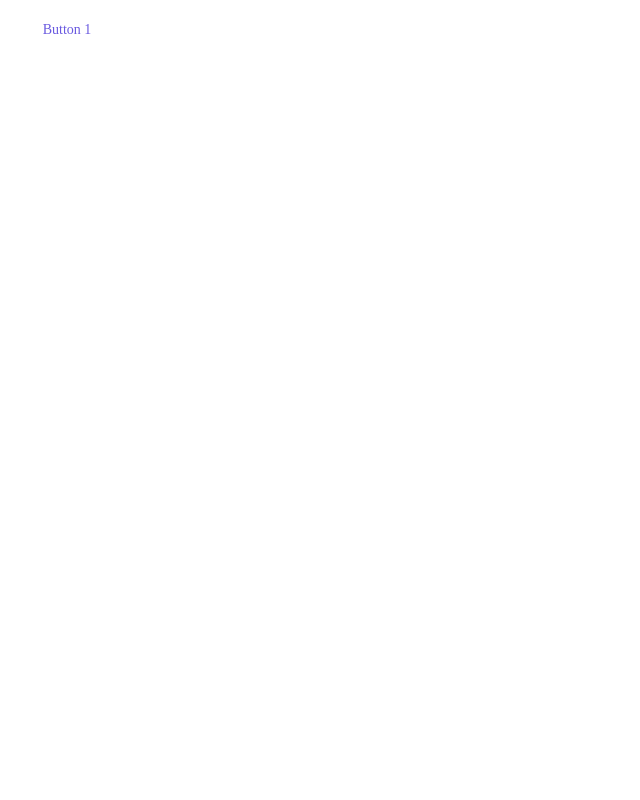
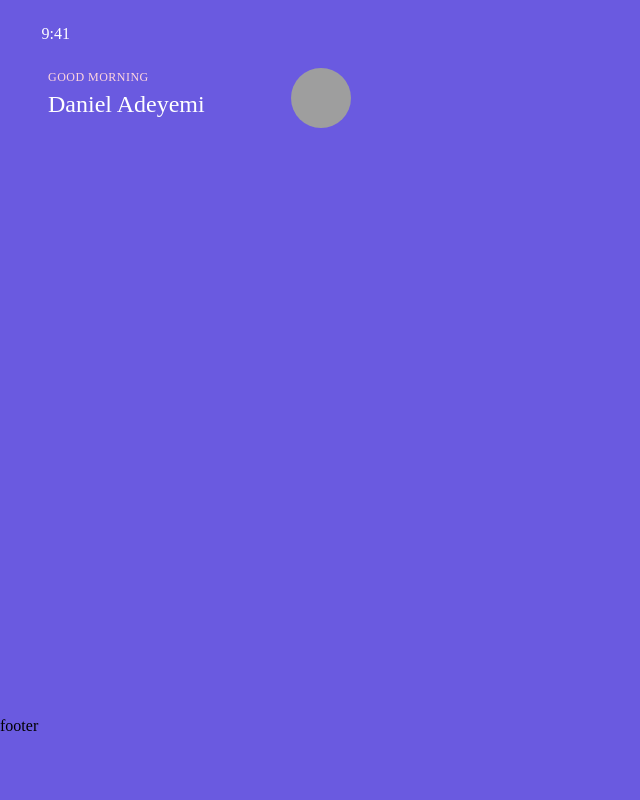
Before and after one commit to DanielAdeyemi/layouts_practice, a plain HTML site: page index.html in a window 1280 px wide. Shown: the whole page, without its empty margins (0-640 px from the left). Drawn offline with Linux system fonts and the light colour scheme; grey boxes are pictures that could not be loaded.

Commit message:
add first block on home page

```diff
--- a/index.html
+++ b/index.html
@@ -5,12 +5,28 @@
   <meta charset="UTF-8">
   <meta http-equiv="X-UA-Compatible" content="IE=edge">
   <meta name="viewport" content="width=device-width, initial-scale=1.0">
-  <link rel="stylesheet" href="styles.css">
+  <link rel="stylesheet" href="/styles/styles.css">
   <title>Document</title>
 </head>
 
-<body>
-  <button>Button 1</button>
+<body class="home">
+  <header>
+    <div class="left">
+      <div id="time-light">9:41</div>
+    </div>
+  </header>
+  <section>
+    <div class="greetings">
+      <div id="hi">
+        <div id="greet">Good morning</div>
+        <div class="name">Daniel Adeyemi</div>
+      </div>
+      <img class='avatar' src="https://picsum.photos/56" alt="avatar">
+    </div>
+  </section>
+  <footer>
+    footer
+  </footer>
 </body>
 
 </html>
--- /dev/null
+++ b/styles/_home.scss
@@ -0,0 +1,74 @@
+.home {
+	header {
+		@include header;
+		.left {
+			position: relative;
+			width: 54px;
+			height: 21px;
+			left: 21px;
+			top: 12px;
+			border-radius: 32px;
+			#time-light {
+				@include time-light;
+			}
+		}
+	}
+
+	section {
+		.greetings {
+			margin-top: 16px;
+			position: absolute;
+			width: 327px;
+			height: 60px;
+			left: 24px;
+			display: flex;
+			#hi {
+				position: absolute;
+				width: 196px;
+				height: 60px;
+				left: 24px;
+				#greet {
+					height: 18px;
+					left: 52px;
+					font-family: Rubik;
+					font-style: normal;
+					font-weight: 500;
+					font-size: 12px;
+					line-height: 150%;
+					/* identical to box height, or 18px */
+					display: flex;
+					align-items: center;
+					letter-spacing: 0.04em;
+					text-transform: uppercase;
+					color: #ffd6dd;
+				}
+
+				.name {
+					width: 196px;
+					height: 36px;
+					font-family: Rubik;
+					font-style: normal;
+					font-weight: 500;
+					font-size: 24px;
+					line-height: 150%;
+					/* identical to box height, or 36px */
+					display: flex;
+					align-items: center;
+					color: #ffffff;
+				}
+			}
+			.avatar {
+				border-radius: 50%;
+				margin-left: auto;
+			}
+		}
+	}
+
+	footer {
+		position: absolute;
+		width: 375px;
+		height: 83px;
+		left: 0px;
+		bottom: 0;
+	}
+}
--- a/_variables.scss
+++ b/styles/_variables.scss
@@ -84,3 +84,20 @@ $white: #ffffff;
 	background-color: #0056b3;
 	color: $white;
 }
+
+@mixin header {
+	position: relative;
+	width: 375px;
+	height: 44px;
+	left: 0px;
+	top: 0px;
+}
+
+@mixin time-light {
+	position: absolute;
+	width: 28.43px;
+	height: 11.09px;
+	left: 12.45px;
+	top: 5.17px;
+	color: $white;
+}
--- a/styles.scss
+++ b/styles/styles.scss
@@ -1,7 +1,8 @@
 @import "./variables";
+@import "./home";
 
 body {
-	background-color: none;
+	background-color: $royal-blue;
 }
 
 button {
```
Also changed, not shown: styles.css (deleted), styles.min.css (deleted), styles/styles.css (added), styles/styles.min.css (added), 2 other files.
